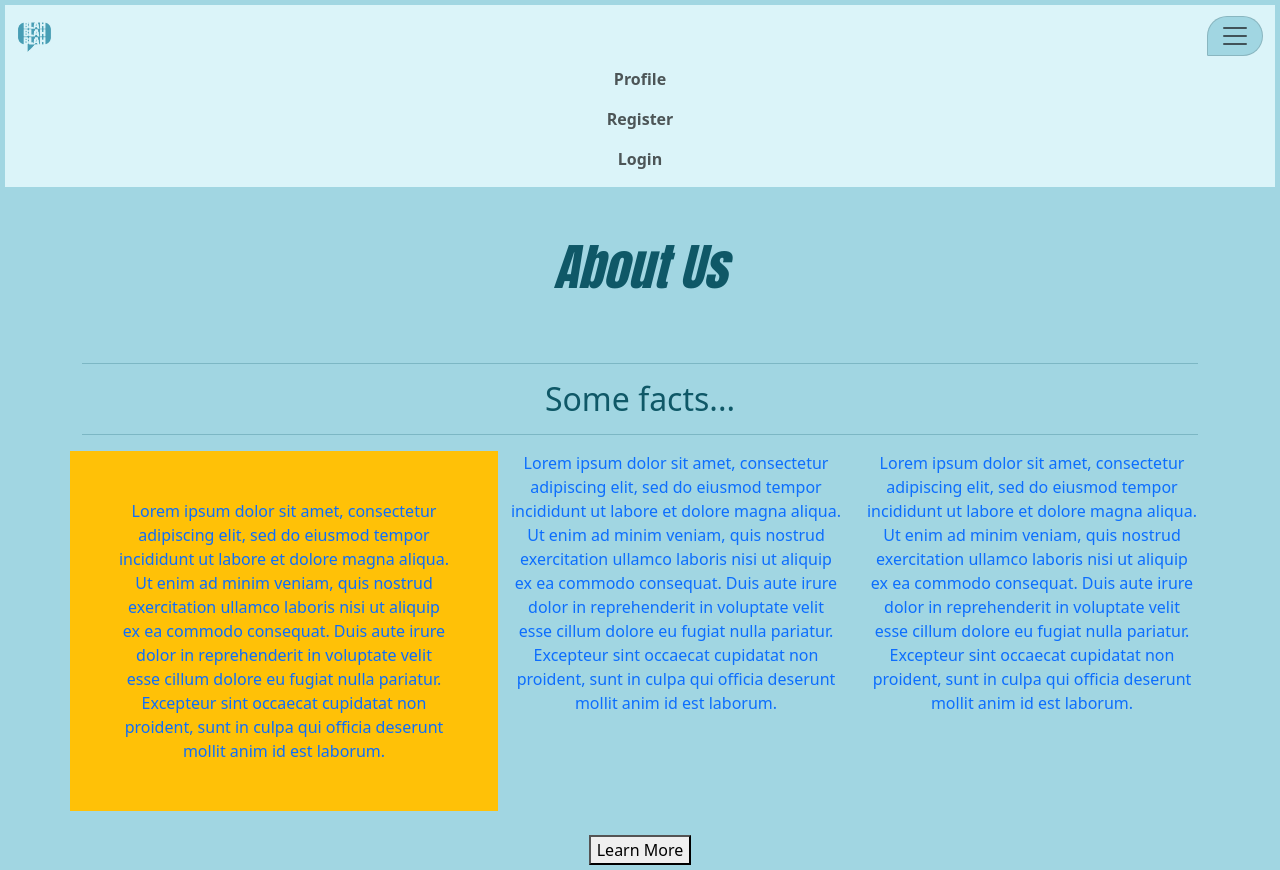
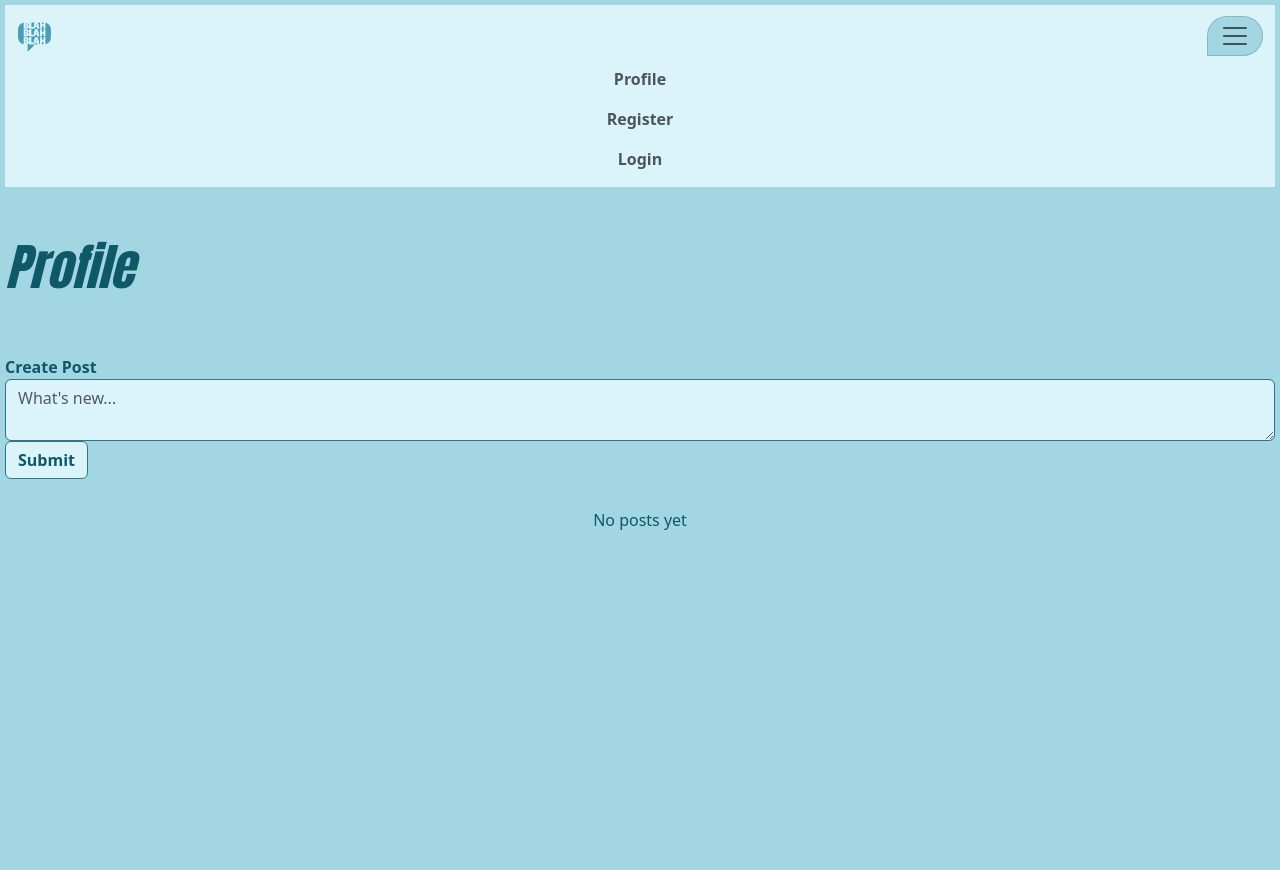
Before and after one commit to Lenagran18/UserInterface, a React (Create React App) app in the folder client/: page /profile in a window 1280 px wide. After the commit the page ends 800 px from the top, so only its background shows below. Built offline with nearby package versions, Linux system fonts and the light colour scheme.

Commit message:
Profile/post functionality

```diff
--- a/client/src/App.css
+++ b/client/src/App.css
@@ -45,7 +45,6 @@ h1 {
 }
 
 .btn {
-
     background-color: #DBF4F9;
     border-color: #327583;
     color: #0f5867;
@@ -61,3 +60,12 @@ h1 {
     max-width: 500px;
     margin: 50px auto;
 }
+.form-floating {
+    padding-left: 50px;
+    padding-right: 50px;
+    padding-bottom: 30px;
+    padding-top: 30px;
+    max-width: 500px;
+    margin: 50px auto;
+    font-style: italic;
+}
--- a/client/src/App.js
+++ b/client/src/App.js
@@ -4,10 +4,12 @@ import Profile from "./components/pages/Profile.js";
 import Navbar from "./components/util/Navbar.js";
 import Login from "./components/pages/Login.js";
 import Register from "./components/pages/Register.js";
+import { UserProvider } from './Context/userContext.js';
 
 function App() {
   return (
     <div className="App">
+      <UserProvider>
       <BrowserRouter>
         <Routes>
             <Route path='/' element={ <Navbar /> }>
@@ -19,6 +21,7 @@ function App() {
             </Route>
         </Routes>
       </BrowserRouter>
+      </UserProvider>
     </div>
   );
 }
--- /dev/null
+++ b/client/src/Context/userContext.js
@@ -0,0 +1,26 @@
+import{ createContext, useState } from 'react';
+
+const UserContext = createContext(); //Initialized a new context using creatContext
+//Provides initial state of user, update the states and props
+export function UserProvider({ children }) {
+    const[user, setUser] = useState({
+        email: '',
+        username: '',
+        password: '',
+        confirmPassword: '',
+        authorId: '',
+        authenticated: false
+    })
+
+    const updateUser = (name, value) => {
+        setUser({ ...user, [name]: value });
+    }
+
+    return(
+        <UserContext.Provider value={{ user, updateUser }}>
+            {children}
+        </UserContext.Provider>
+    )
+}
+
+export default UserContext
--- a/client/src/components/pages/Login.js
+++ b/client/src/components/pages/Login.js
@@ -1,17 +1,17 @@
 import { fetchData } from "../../main.js";
-import { useState } from "react";
+//import { useState } from "react";
 import { useNavigate } from "react-router-dom";
+import { useContext } from "react";
+import UserContext from "../../Context/userContext.js";
 
 const Login = () => {
     const navigate = useNavigate();
 
-    const[user, getUser] = useState({
-        username: '',
-        password: ''
-    });
+    const { user, updateUser } = useContext(UserContext)
 
     const{ username, password } = user;
-    const onChange = (e) => getUser({...user, [e.target.name]: e.target.value });
+
+    const onChange = (e) => updateUser(e.target.name, e.target.value);
     const onSubmit = (e) => {
         e.preventDefault();
 
@@ -23,9 +23,14 @@ const Login = () => {
         "POST")
         .then((data) => {
             if(!data.message) {
-                console.log(data)
-                navigate("/profile")
+                console.log("authorId", data._id);
+                updateUser("authenticated", true)
+                updateUser("authorId", data._id);
+                navigate("/profile");
+            } else {
+                console.log(data.message)
             }
+
         })
         .catch((error) => {
             console.log(error)
--- a/client/src/components/pages/Profile.js
+++ b/client/src/components/pages/Profile.js
@@ -1,25 +1,82 @@
+import { fetchData } from "../../main.js";
+import { useState, useContext } from "react";
+import UserContext from "../../Context/userContext.js";
+
 const Profile = () => {
+    const { user } = useContext(UserContext);
+    const authorId = user.authorId; //id:667354a0ab1d5605b0cd38ce l 123
+
+    const [post, setPost] = useState({
+        authorId: authorId,
+        postContent: ''
+    });
+
+    const [posts, setPosts] = useState([]);
+
+
+
+    const { postContent } = post
+
+
+    const onChange = (e) => setPost({ ...post, [e.target.name]: e.target.value })
+    const onSubmit = (e) => {
+
+            e.preventDefault();
+            console.log('authorId:', post.authorId)
+            fetchData('/post/createPost',
+            {
+                postContent,
+                authorId: authorId
+            },
+            "POST")
+
+            .then((data) => {
+                console.log(data);
+                if(!data.message) {
+
+                    setPosts([ postContent, ...posts ]); //Add new post
+                    setPost({ postContent: '' }); //Clear text area
+                }
+            })
+            .catch((error) => {
+                console.log(error)
+            })
+        // }
+    }
+
     return(
-        <div>
-            <h1>About Us</h1>
-            <div className="container">
-                <hr />
-                <h2>Some facts...</h2>
-                <hr />
-                <div className="row text-primary">
-                    <div className="col bg-warning p-5">
-                        Lorem ipsum dolor sit amet, consectetur adipiscing elit, sed do eiusmod tempor incididunt ut labore et dolore magna aliqua. Ut enim ad minim veniam, quis nostrud exercitation ullamco laboris nisi ut aliquip ex ea commodo consequat. Duis aute irure dolor in reprehenderit in voluptate velit esse cillum dolore eu fugiat nulla pariatur. Excepteur sint occaecat cupidatat non proident, sunt in culpa qui officia deserunt mollit anim id est laborum.
-                    </div>
-                    <div className="col">
-                        Lorem ipsum dolor sit amet, consectetur adipiscing elit, sed do eiusmod tempor incididunt ut labore et dolore magna aliqua. Ut enim ad minim veniam, quis nostrud exercitation ullamco laboris nisi ut aliquip ex ea commodo consequat. Duis aute irure dolor in reprehenderit in voluptate velit esse cillum dolore eu fugiat nulla pariatur. Excepteur sint occaecat cupidatat non proident, sunt in culpa qui officia deserunt mollit anim id est laborum.
-                    </div>
-                    <div className="col">
-                        Lorem ipsum dolor sit amet, consectetur adipiscing elit, sed do eiusmod tempor incididunt ut labore et dolore magna aliqua. Ut enim ad minim veniam, quis nostrud exercitation ullamco laboris nisi ut aliquip ex ea commodo consequat. Duis aute irure dolor in reprehenderit in voluptate velit esse cillum dolore eu fugiat nulla pariatur. Excepteur sint occaecat cupidatat non proident, sunt in culpa qui officia deserunt mollit anim id est laborum.
-                    </div>
-                </div>
-                <button className="mt-4 btn-primary">Learn More</button>
+
+            <div className="writePost">
+                <div className="mb-3">
+                    <form onSubmit={onSubmit}>
+                    <h1>Profile</h1>
+
+                    <label htmlFor="floatingTextarea"> Create Post</label>
+                    <textarea
+                        className="form-control"
+                        placeholder="What's new..."
+                        id="postContent"
+                        name="postContent"
+                        onChange={onChange}
+                        value={postContent}
+                        required
+                    />
+                <button type="submit" className="btn">Submit</button>
+            </form>
+        </div>
+            <div className="posts">
+            {/* <h2>`${username}'s Posts`</h2> */}
+            {posts.length !== 0 ? (
+                <ul>
+                    {posts.map((content, index) => (
+                        <li key={index} className="post">
+                            {content}
+                        </li>
+                    ))}
+                </ul>
+                ) : (<p>No posts yet</p>)
+            }
             </div>
-
         </div>
     );
 }
--- a/client/src/components/pages/Register.js
+++ b/client/src/components/pages/Register.js
@@ -1,22 +1,20 @@
 
 import { fetchData } from "../../main.js";
-import { useState } from "react"; //Track state in a function component - takes initial state
+//DONT NEED import { useState } from "react"; //Track state in a function component - takes initial state
 //as argument & returns an array containing current state value & function that updates the state
 import { useNavigate } from "react-router-dom"; //Takes user to another page once logged in
+import { useContext } from "react";
+import UserContext from "../../Context/userContext.js";
+
 
 const Register = () => {
     const navigate = useNavigate();
 
-    const [user, setUser] = useState({ //Specify what a user consists of
-        email: '',
-        username: '',
-        password: '',
-        confirmPassword: ''
-    });
+    const{ user, updateUser } = useContext(UserContext) //destructure user and updateUser from context
 
     const { email, username, password, confirmPassword } = user;
 
-    const onChange = (e) => setUser({ ...user, [e.target.name]: e.target.value })
+    const onChange = (e) => updateUser(e.target.name, e.target.value)
 
     const onSubmit = (e) => {
         e.preventDefault();
@@ -39,6 +37,7 @@ const Register = () => {
             .then((data) => {
                 if (!data.message) { //If there is no error message
                     console.log(data)
+                    updateUser("authenticated", true)
                     navigate("/Profile")
                 }
             })
@@ -54,7 +53,7 @@ const Register = () => {
                 <div className="mb-3">
                     <label htmlFor="email" className="form-label">Email</label>
                     <input
-                        type="text"
+                        type="email"
                         className="form-control"
                         id="email"
                         name="email"
--- a/package.json
+++ b/package.json
@@ -14,6 +14,7 @@
     "bcryptjs": "^2.4.3",
     "dotenv": "^16.4.5",
     "express": "^4.19.2",
+    "jsonwebtoken": "^9.0.2",
     "mongodb": "^6.7.0",
     "mongoose": "^8.4.1"
   },
```
Also changed, not shown: 1 other file (tests, documents, lock files or other folders).
